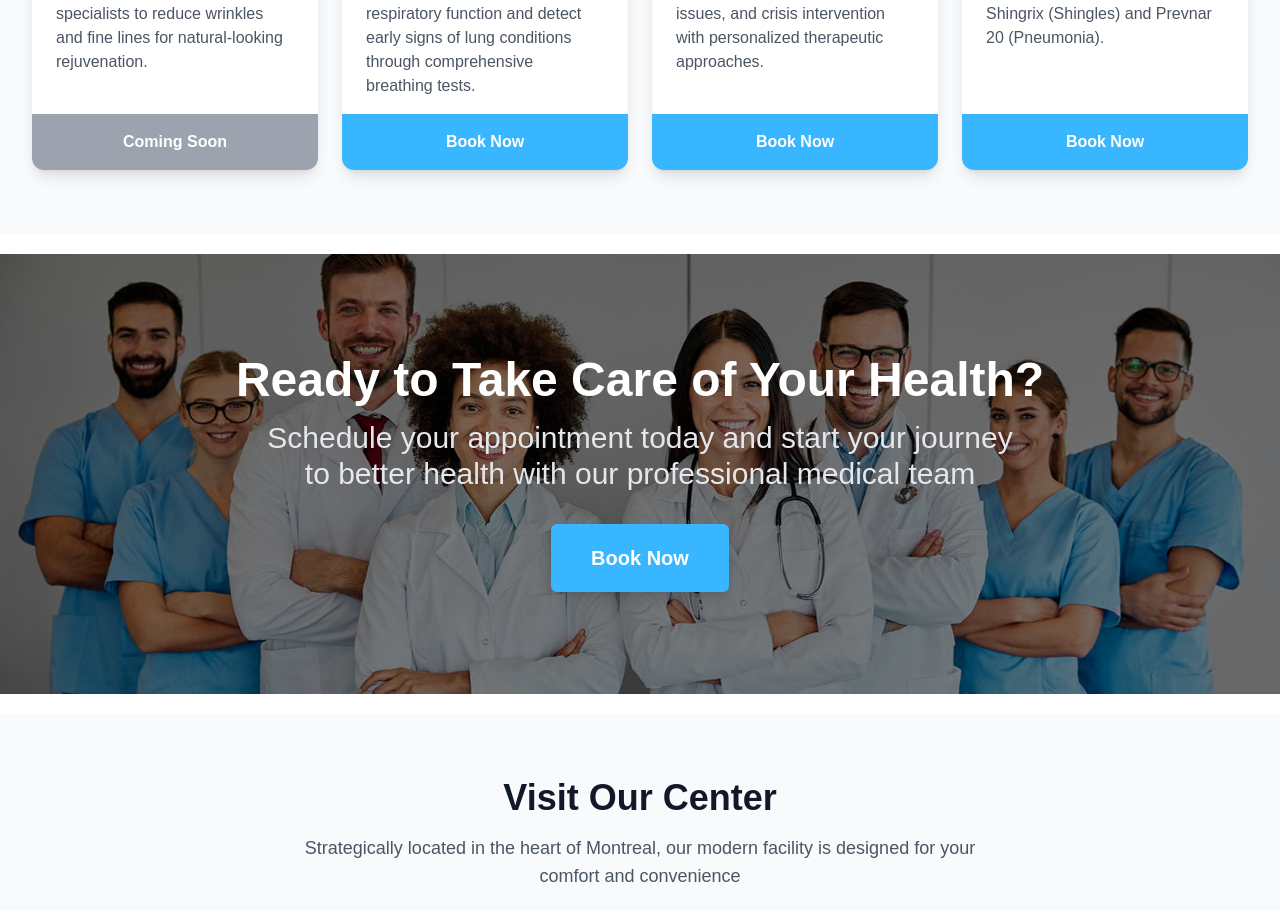
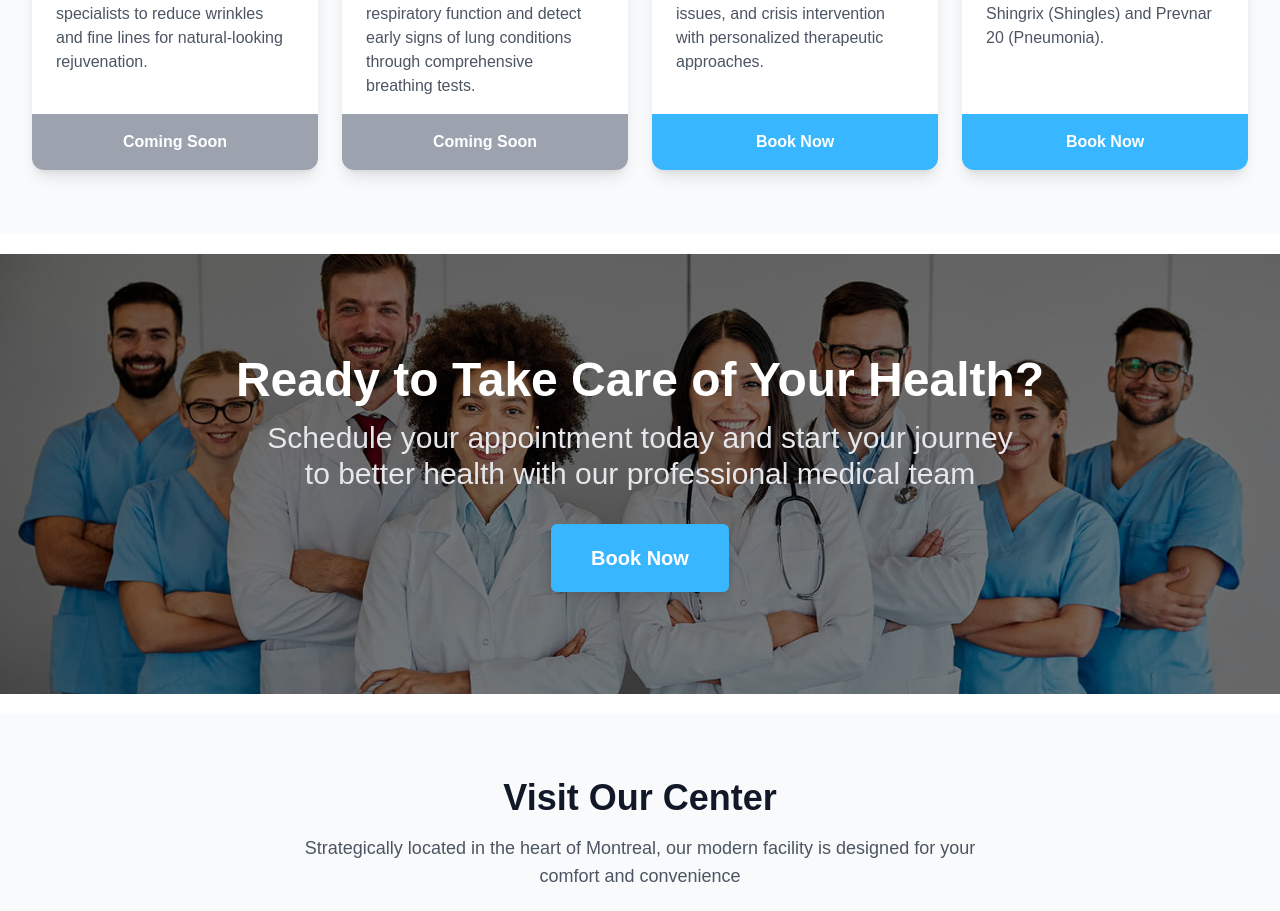
Before and after one commit to nadbm/starpluswebsite, a Next.js app: page /en in a window 1280 px wide. Shown: the part 3686-4597 px from the top of the page. Built offline with nearby package versions, Linux system fonts and the light colour scheme; no server answers.

Commit message:
Update lung screening service status
Changed the status of the lung screening service from 'available' to 'coming soon' to reflect its current availability.

```diff
--- a/components/Services2.tsx
+++ b/components/Services2.tsx
@@ -124,7 +124,7 @@ export default function Services2() {
             description: t('lungScreening.description'),
             image: "/home/h19.jpg",
             tags: [t('lungScreening.tag1'), t('lungScreening.tag2')],
-            status: t('available'),
+            status: t('comingSoon'),
             href: `/${locale}/booking`
         },
         {
```
